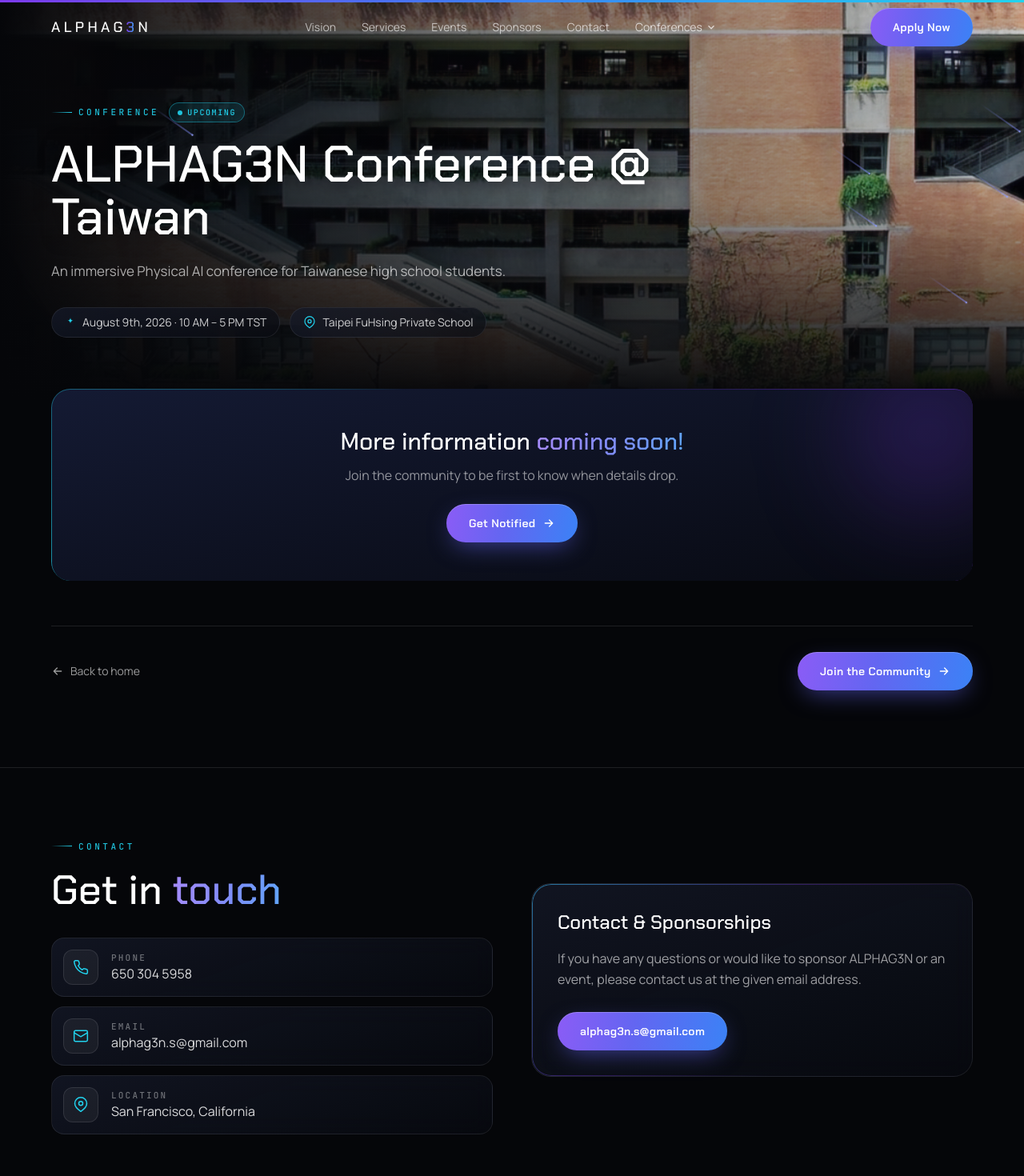
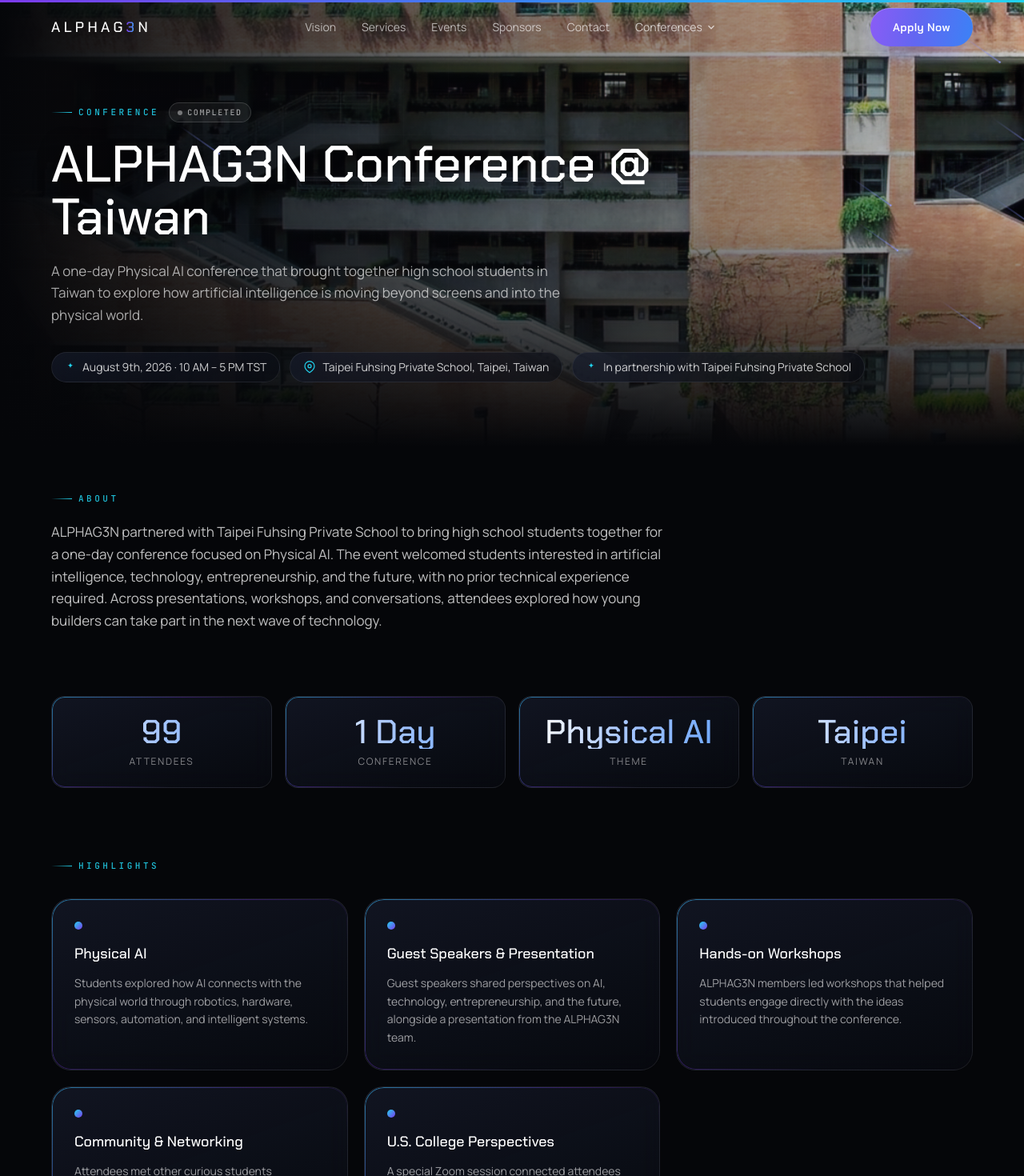
Before and after one commit to jkdreamr/alphag3n, a Next.js app: page /taiwan-conference-2026 in a window 1280 px wide. Shown: the top 1470 px of the page at 80% size. Built offline with nearby package versions, Linux system fonts and the light colour scheme.

Commit message:
Update Taiwan Conference 2026 recap and contact info

```diff
--- a/components/Community.tsx
+++ b/components/Community.tsx
@@ -26,8 +26,8 @@ export default function Community() {
             </Reveal>
             <Reveal delay={0.16}>
               <p className="mx-auto mt-5 max-w-md text-white/60">
-                Connect with members, get event announcements, and be first to hear
-                about the Taiwan Conference 2026.
+                Connect with members, meet other young builders, and stay updated on
+                upcoming ALPHAG3N events and opportunities.
               </p>
             </Reveal>
             <Reveal delay={0.24} className="flex justify-center">
--- a/components/Footer.tsx
+++ b/components/Footer.tsx
@@ -2,10 +2,9 @@
 
 import { Reveal, Kicker } from "./primitives";
 import { LINKS } from "./data";
-import { SOCIALS, Phone, Mail, Pin } from "./icons";
+import { SOCIALS, Mail, Pin } from "./icons";
 
 const CONTACT = [
-  { Icon: Phone, label: "Phone", value: LINKS.phone, href: `tel:${LINKS.phone.replace(/\s/g, "")}` },
   { Icon: Mail, label: "Email", value: LINKS.email, href: `mailto:${LINKS.email}` },
   { Icon: Pin, label: "Location", value: "San Francisco, California", href: null },
 ];
--- a/components/Hero.tsx
+++ b/components/Hero.tsx
@@ -38,14 +38,17 @@ export default function Hero() {
         {/* announcement pill */}
         <motion.a
           {...rise(0.05)}
-          href="#events"
+          href="/taiwan-conference-2026"
           className="group ring-gradient mx-auto inline-flex items-center gap-2.5 rounded-full border border-white/10 bg-white/5 py-1.5 pl-2 pr-4 text-sm text-white/80 backdrop-blur-md transition-colors hover:text-white"
         >
           <span className="flex items-center gap-1.5 rounded-full bg-gradient-to-r from-violet-brand to-electric px-2.5 py-1 text-[11px] font-700 uppercase tracking-wide text-white">
             <Sparkle className="h-3 w-3" />
-            Soon
+            Recap
           </span>
-          Taiwan Conference 2026 — coming soon
+          <span className="sm:hidden">Taiwan Conference 2026 recap</span>
+          <span className="hidden sm:inline">
+            Taiwan Conference 2026 — see the event recap
+          </span>
           <ArrowRight className="h-4 w-4 transition-transform group-hover:translate-x-1" />
         </motion.a>
 
--- a/components/NewsCTA.tsx
+++ b/components/NewsCTA.tsx
@@ -77,8 +77,8 @@ export default function NewsCTA() {
                     <Magnetic className="mt-6 self-start">
                       <a
                         href={ev.cta.href}
-                        target="_blank"
-                        rel="noreferrer"
+                        target={ev.cta.href.startsWith("http") ? "_blank" : undefined}
+                        rel={ev.cta.href.startsWith("http") ? "noreferrer" : undefined}
                         className={
                           ev.status === "Upcoming"
                             ? "btn-primary text-sm"
--- a/components/archive-data.ts
+++ b/components/archive-data.ts
@@ -90,12 +90,50 @@ export const ARCHIVE: Record<string, ArchivePage> = {
     slug: "taiwan-conference-2026",
     navLabel: "Taiwan Conference 2026",
     name: "ALPHAG3N Conference @ Taiwan",
-    tagline: "An immersive Physical AI conference for Taiwanese high school students.",
-    status: "Upcoming",
+    tagline:
+      "A one-day Physical AI conference that brought together high school students in Taiwan to explore how artificial intelligence is moving beyond screens and into the physical world.",
+    status: "Completed",
     date: "August 9th, 2026 · 10 AM – 5 PM TST",
-    location: "Taipei FuHsing Private School",
+    location: "Taipei Fuhsing Private School, Taipei, Taiwan",
     hero: "/assets/archive/taiwan-conference-2026/hero.webp",
-    comingSoon: true,
+    partner: "In partnership with Taipei Fuhsing Private School",
+    intro:
+      "ALPHAG3N partnered with Taipei Fuhsing Private School to bring high school students together for a one-day conference focused on Physical AI. The event welcomed students interested in artificial intelligence, technology, entrepreneurship, and the future, with no prior technical experience required. Across presentations, workshops, and conversations, attendees explored how young builders can take part in the next wave of technology.",
+    stats: [
+      { value: "99", label: "Attendees" },
+      { value: "1 Day", label: "Conference" },
+      { value: "Physical AI", label: "Theme" },
+      { value: "Taipei", label: "Taiwan" },
+    ],
+    highlights: [
+      {
+        title: "Physical AI",
+        body: "Students explored how AI connects with the physical world through robotics, hardware, sensors, automation, and intelligent systems.",
+      },
+      {
+        title: "Guest Speakers & Presentation",
+        body: "Guest speakers shared perspectives on AI, technology, entrepreneurship, and the future, alongside a presentation from the ALPHAG3N team.",
+      },
+      {
+        title: "Hands-on Workshops",
+        body: "ALPHAG3N members led workshops that helped students engage directly with the ideas introduced throughout the conference.",
+      },
+      {
+        title: "Community & Networking",
+        body: "Attendees met other curious students interested in technology, AI, and building new things, creating space for conversation and new connections.",
+      },
+      {
+        title: "U.S. College Perspectives",
+        body: "A special Zoom session connected attendees with students and ALPHAG3N alumni who shared experiences and perspectives related to American colleges.",
+      },
+    ],
+    extraSections: [
+      {
+        kicker: "The Theme",
+        title: "What is Physical AI?",
+        body: "Physical AI describes artificial intelligence that can interact with and respond to the real world. By combining software with robotics, hardware, sensors, automation, and other intelligent systems, it extends AI beyond screens and into the environments where people live and work. The conference gave students an accessible introduction to why this shift matters and how they can participate in shaping it.",
+      },
+    ],
   },
 
   "stanford-hackathon-2026": {
--- a/components/data.ts
+++ b/components/data.ts
@@ -10,7 +10,6 @@ export const LINKS = {
   tiktok: "https://www.tiktok.com/@alphag3n",
   site: "https://www.alphag3n.com",
   email: "alphag3n.s@gmail.com",
-  phone: "650 304 5958",
 };
 
 export const NAV_SECTIONS = [
@@ -90,22 +89,29 @@ export const TEAM = [
   { name: "Aidin Salimi", role: "CFO & CTO", image: "/assets/team-aidin.jpg" },
 ];
 
-// Event highlights — HAI Hackathon has concluded; Taiwan Conference is upcoming
-export const EVENTS = [
+// Event highlights — completed 2026 events
+export const EVENTS: {
+  id: string;
+  tag: string;
+  status: "Completed" | "Upcoming";
+  title: string;
+  body: string;
+  cta: { label: string; href: string };
+}[] = [
   {
     id: "hai-2026",
     tag: "Recap · 2026",
-    status: "Completed" as const,
+    status: "Completed",
     title: "HAI Hackathon 2026",
     body: "Our 2026 HAI Hackathon brought together the sharpest high-school builders across Web3 and AI for a weekend of hacking, mentorship, and demos. Huge thanks to everyone who built with us — the projects were incredible.",
     cta: { label: "View the Recap", href: LINKS.applyHackathon },
   },
   {
     id: "taiwan-2026",
-    tag: "Flagship Event",
-    status: "Upcoming" as const,
+    tag: "Recap · 2026",
+    status: "Completed",
     title: "Taiwan Conference 2026",
-    body: "Our next flagship Web3 and AI conference heads to Taiwan. Expect prominent speakers, hands-on workshops, and a global community of young builders. Details drop soon — join the community to be first to know.",
-    cta: { label: "Get Notified", href: LINKS.discord },
+    body: "ALPHAG3N's 2026 Taiwan Conference brought together 99 attendees for a one-day exploration of Physical AI, featuring guest speakers, workshops, networking, and discussions about how AI is moving into robotics, hardware, sensors, and intelligent systems.",
+    cta: { label: "View the Recap", href: "/taiwan-conference-2026" },
   },
 ];
```
